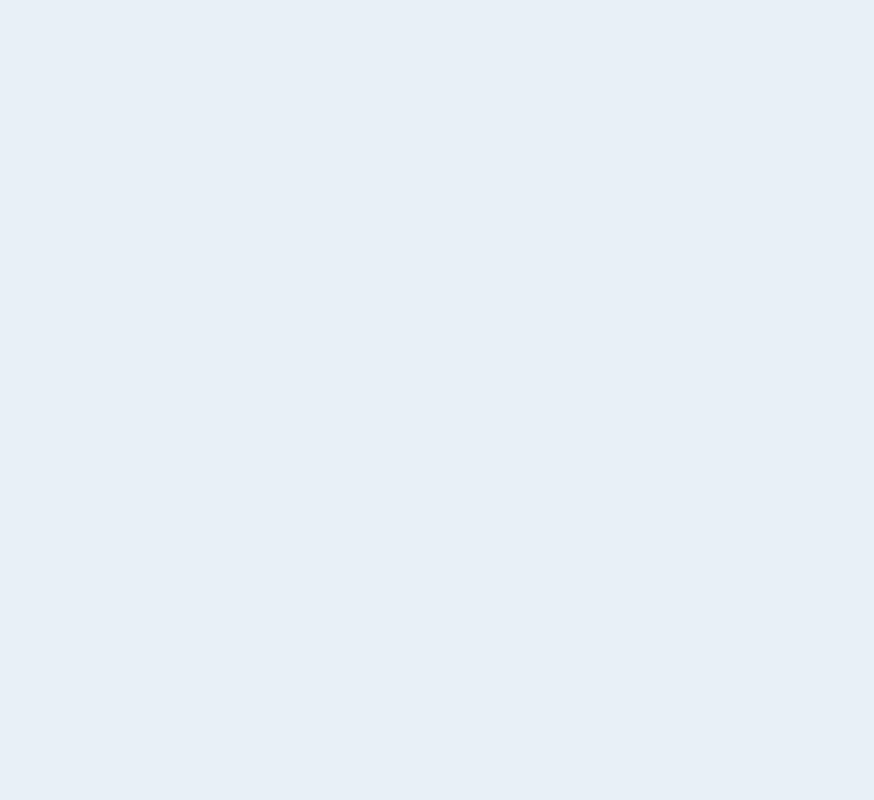
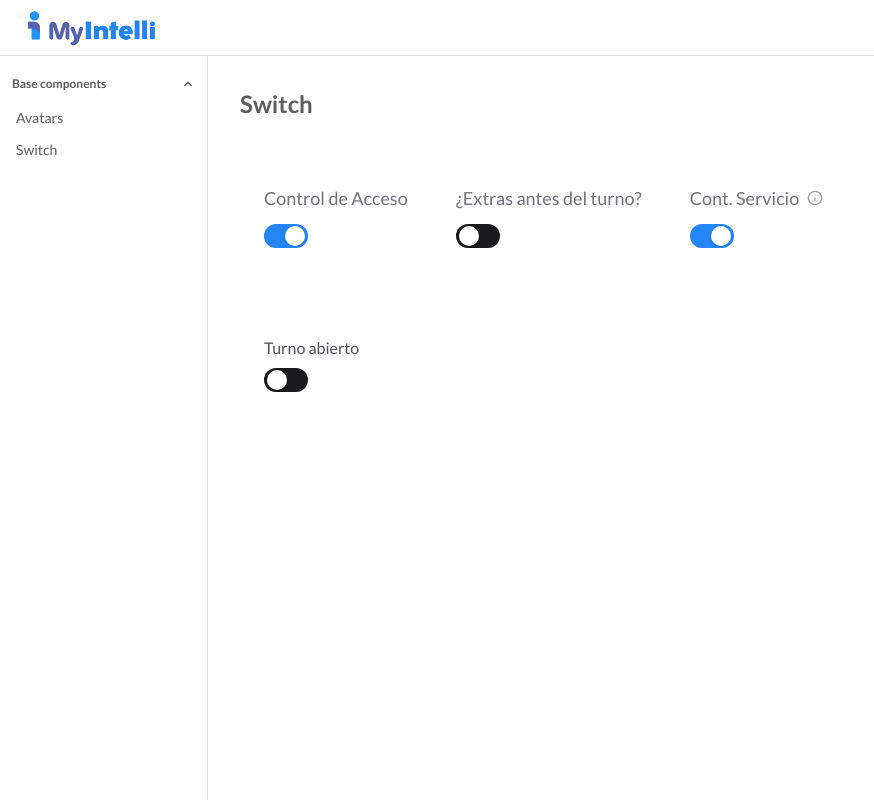
Before and after one commit to diegoAlexandre17/design-system-react, a React (Vite) app: page /components/switch in a window 1280 px wide. Before the commit this address had no page. Shown: the whole page, without its empty margins (0-874 px from the left). Built offline with nearby package versions, Linux system fonts and the light colour scheme.

Commit message:
LL-SWITCH-COMPONENT

```diff
--- a/src/components/ui/switch.tsx
+++ b/src/components/ui/switch.tsx
@@ -17,15 +17,14 @@ function Switch({
       data-slot="switch"
       data-size={size}
       className={cn(
-        "peer group/switch relative inline-flex shrink-0 items-center rounded-full border border-transparent transition-all outline-none after:absolute after:-inset-x-3 after:-inset-y-2 focus-visible:border-ring focus-visible:ring-3 focus-visible:ring-ring/50 aria-invalid:border-destructive aria-invalid:ring-3 aria-invalid:ring-destructive/20 data-[size=default]:h-[18.4px] data-[size=default]:w-8 dark:aria-invalid:border-destructive/50 dark:aria-invalid:ring-destructive/40 data-checked:bg-primary data-unchecked:bg-input dark:data-unchecked:bg-input/80 data-disabled:cursor-not-allowed data-disabled:opacity-50",
+        "peer group/switch relative inline-flex shrink-0 items-center rounded-full border border-transparent transition-all hover:bg-zinc-400 outline-none after:absolute after:-inset-x-3 after:-inset-y-2 focus-visible:border-ring focus-visible:ring-3 focus-visible:ring-ring/50 aria-invalid:border-destructive aria-invalid:ring-3 aria-invalid:ring-destructive/20 data-[size=default]:h-6 data-[size=default]:w-11 data-[size=sm]:h-4.5 data-[size=sm]:w-8 dark:aria-invalid:border-destructive/50 dark:aria-invalid:ring-destructive/40 data-checked:bg-[#2485F4] data-unchecked:bg-zinc-900 dark:data-unchecked:bg-zinc-600 data-disabled:cursor-not-allowed data-disabled:opacity-50",
         className,
       )}
       {...props}
     >
       <SwitchPrimitive.Thumb
-        color="blue-500"
         data-slot="switch-thumb"
-        className="pointer-events-none block rounded-full bg-background ring-0 transition-transform group-data-[size=default]/switch:size-4 group-data-[size=sm]/switch:size-3 group-data-[size=default]/switch:data-checked:translate-x-[calc(100%-2px)] group-data-[size=sm]/switch:data-checked:translate-x-[calc(100%-2px)] dark:data-checked:bg-primary-foreground group-data-[size=default]/switch:data-unchecked:translate-x-0 group-data-[size=sm]/switch:data-unchecked:translate-x-0 dark:data-unchecked:bg-foreground"
+        className="pointer-events-none block rounded-full bg-white ring-0 transition-transform group-data-[size=default]/switch:size-5 group-data-[size=sm]/switch:size-3.5 group-data-[size=default]/switch:data-checked:translate-x-5 dark:data-checked:bg-white group-data-[size=default]/switch:data-unchecked:translate-x-0.5 group-data-[size=sm]/switch:data-unchecked:translate-x-0.5 dark:data-unchecked:bg-foreground shadow-sm"
       />
     </SwitchPrimitive.Root>
   )
--- a/src/pages/SwitchPage.tsx
+++ b/src/pages/SwitchPage.tsx
@@ -0,0 +1,47 @@
+import { Switch } from "@/components/ui/switch"
+import { Info } from "lucide-react"
+
+export default function SwitchPage() {
+  return (
+    <div className="p-8 max-w-3xl space-y-10">
+      <div>
+        <h1 className="text-2xl font-semibold text-foreground">Switch</h1>
+      </div>
+
+      {/* Examples */}
+      <section className="space-y-3">
+        <div className="flex flex-wrap items-start gap-12 p-6 rounded-xl  bg-muted/30">
+          <div className="flex flex-col gap-3 min-w-30">
+            <span className="text-lg text-zinc-500">Control de Acceso</span>
+            <Switch defaultChecked color="white" />
+          </div>
+
+          <div className="flex flex-col gap-3 min-w-30">
+            <span className="text-lg text-zinc-500">
+              ¿Extras antes del turno?
+            </span>
+            <Switch />
+          </div>
+
+          <div className="flex flex-col gap-3 min-w-30">
+            <div className="flex items-center gap-2">
+              <span className="text-lg text-zinc-500">Cont. Servicio</span>
+              <Info className="w-4 h-4 text-zinc-400" />
+            </div>
+            <Switch defaultChecked />
+          </div>
+        </div>
+      </section>
+
+      {/* Turno Abierto */}
+      <section className="space-y-3">
+        <div className="flex items-start p-6 rounded-xl bg-muted/30">
+          <div className="flex flex-col gap-2 min-w-30">
+            <span className="text-base text-zinc-600">Turno abierto</span>
+            <Switch size="default" />
+          </div>
+        </div>
+      </section>
+    </div>
+  )
+}
--- a/src/routes/componentsRoutes.tsx
+++ b/src/routes/componentsRoutes.tsx
@@ -1,5 +1,6 @@
-import type { ReactNode } from 'react'
-import AvatarPage from '@/pages/AvatarPage'
+import type { ReactNode } from "react"
+import AvatarPage from "@/pages/AvatarPage"
+import SwitchPage from "@/pages/SwitchPage"
 
 export interface ComponentRoute {
   path: string
@@ -14,12 +15,17 @@ export interface ComponentSection {
 
 export const componentsSections: ComponentSection[] = [
   {
-    label: 'Base components',
+    label: "Base components",
     items: [
       {
-        path: 'avatar',
-        label: 'Avatars',
+        path: "avatar",
+        label: "Avatars",
         element: <AvatarPage />,
+      },
+      {
+        path: "switch",
+        label: "Switch",
+        element: <SwitchPage />,
       },
     ],
   },
@@ -27,5 +33,5 @@ export const componentsSections: ComponentSection[] = [
 
 /** Flat list of all component routes — use this with React Router's <Route> */
 export const componentsRoutes: ComponentRoute[] = componentsSections.flatMap(
-  (section) => section.items
+  (section) => section.items,
 )
```
